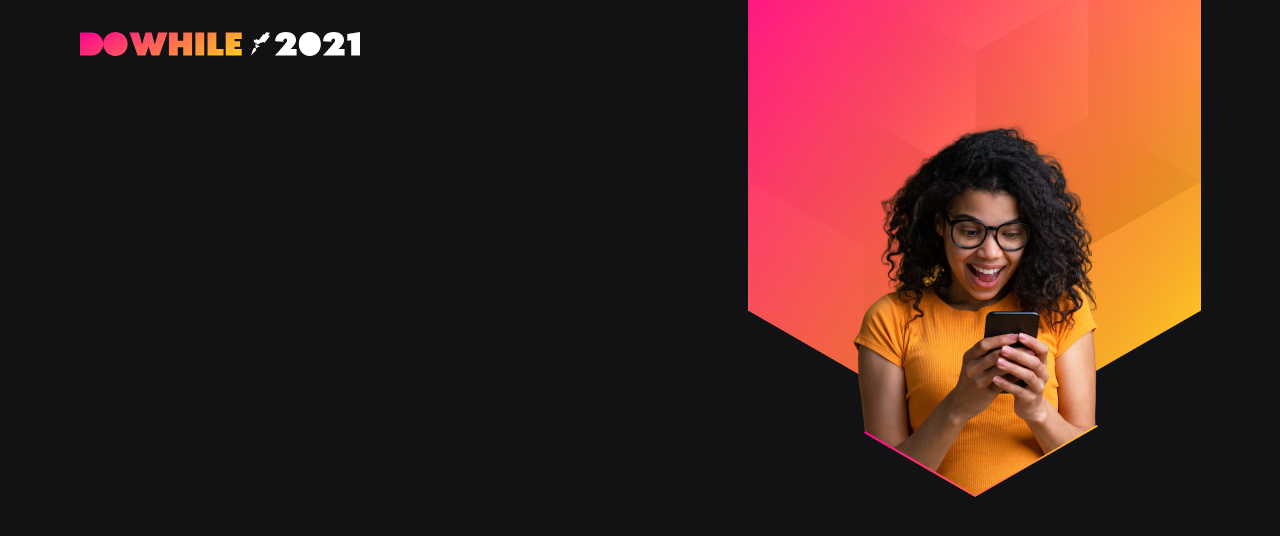
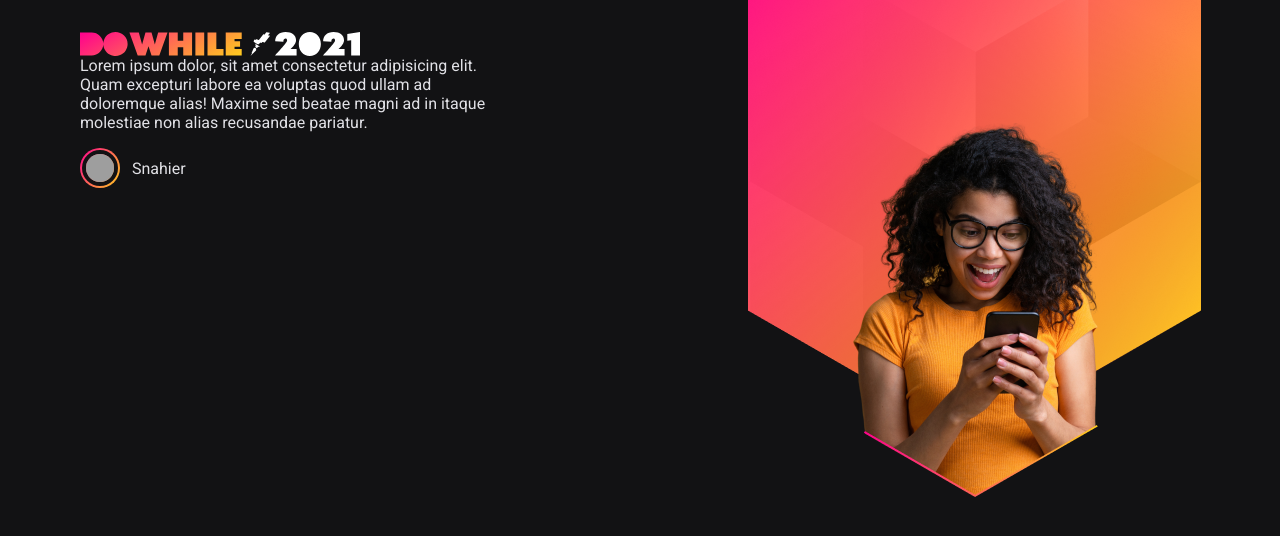
Before and after one commit to Snahier/NLWHeat, a React (Vite) app in the folder web/: page / in a window 1280 px wide. Shown: the top 536 px of the page. Built offline with nearby package versions, Linux system fonts and the light colour scheme; grey boxes are pictures that could not be loaded.

Commit message:
Create component layout: Message

```diff
--- /dev/null
+++ b/web/src/components/Message.tsx
@@ -0,0 +1,41 @@
+import { Avatar } from "@components/Avatar"
+import styled from "styled-components"
+
+interface MessageProps {}
+
+export const Message = ({ ...props }: MessageProps) => {
+  return (
+    <StyledMessage {...props}>
+      <MessageText>
+        Lorem ipsum dolor, sit amet consectetur adipisicing elit. Quam excepturi labore ea voluptas quod ullam ad
+        doloremque alias! Maxime sed beatae magni ad in itaque molestiae non alias recusandae pariatur.
+      </MessageText>
+      <Avatar src={"https://avatars.githubusercontent.com/snahier"} />
+      <UserName>Snahier</UserName>
+    </StyledMessage>
+  )
+}
+
+type StyledMessageProps = {}
+const StyledMessage = styled.div<StyledMessageProps>`
+  display: grid;
+  grid:
+    "message message"
+    "avatar  name   "
+    / max-content 1fr;
+  gap: 1rem 0.75rem;
+  align-items: center;
+
+  width: 27.5rem;
+  height: fit-content;
+`
+
+type MessageTextProps = {}
+const MessageText = styled.p<MessageTextProps>`
+  grid-area: message;
+`
+
+type UserNameProps = {}
+const UserName = styled.span<UserNameProps>`
+  grid-area: name;
+`
--- a/web/src/pages/Home.tsx
+++ b/web/src/pages/Home.tsx
@@ -2,6 +2,7 @@ import styled from "styled-components"
 import logoImg from "@assets/logo.svg"
 import bannerImg from "@assets/banner-girl.png"
 import { Avatar } from "@components/Avatar"
+import { Message } from "@components/Message"
 
 interface PageHomeProps {}
 
@@ -10,6 +11,7 @@ export const PageHome = ({ ...props }: PageHomeProps) => {
     <StyledPageHome {...props}>
       <Main>
         <LogoImg src={logoImg} alt="logo" />
+        <Message />
       </Main>
       <Aside>
         <BannerImg src={bannerImg} alt="banner" />
```
